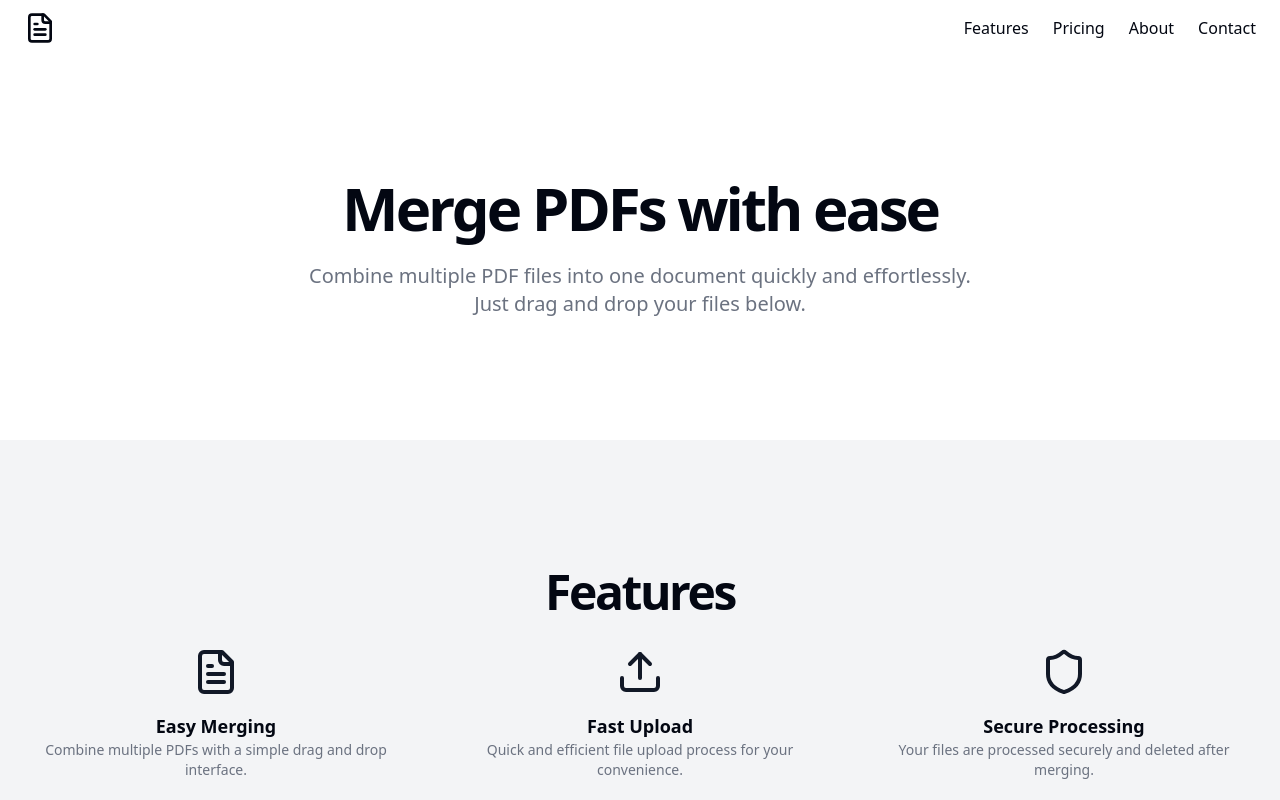
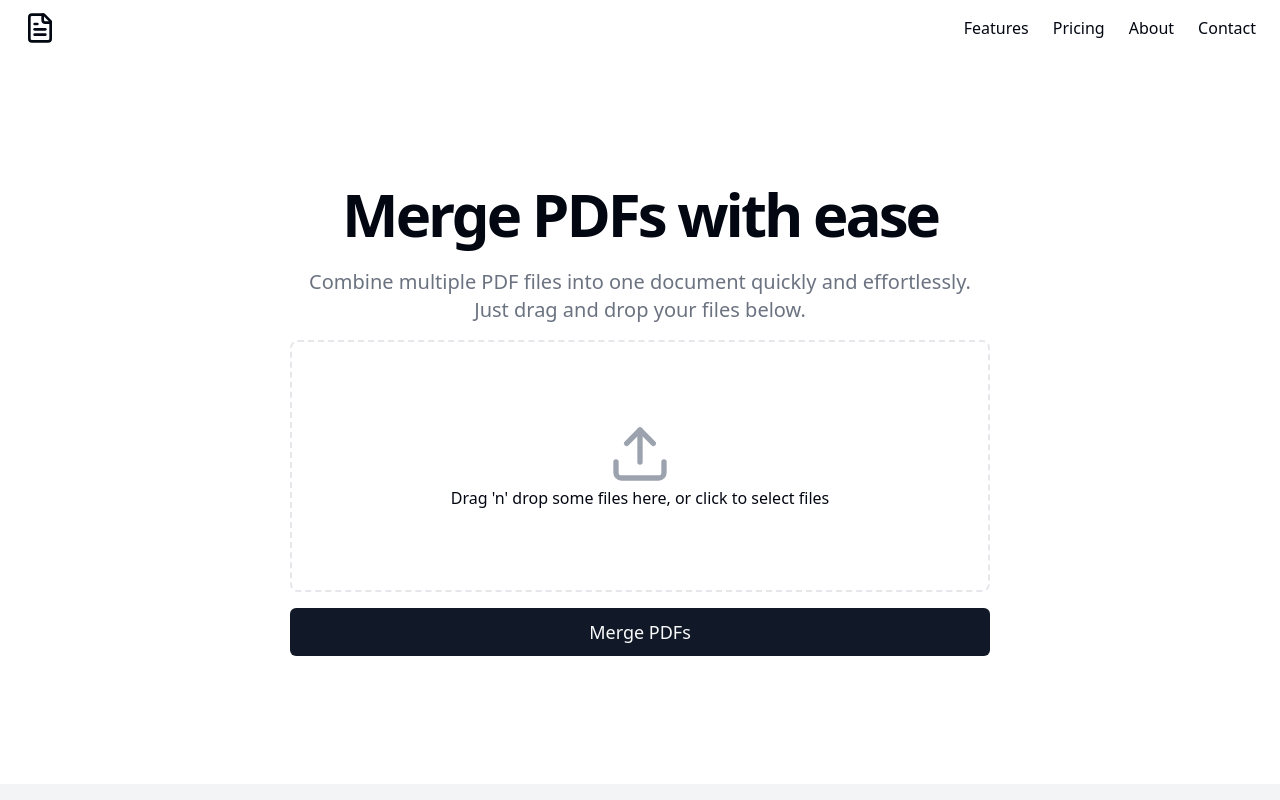
Before and after one commit to dannyjerome/pdf_merger_nj, a Next.js app: page / in a window 1280 px wide. Shown: the top 800 px of the page. Built offline with nearby package versions, Linux system fonts and the light colour scheme.

Commit message:
feat: updated the hero section for pdf input and merging

```diff
--- a/src/app/components/Hero.tsx
+++ b/src/app/components/Hero.tsx
@@ -1,16 +1,95 @@
+"use client";
+import { Button } from "@/components/ui/button";
+import { Check, Upload, X } from "lucide-react";
+import { useCallback, useState } from "react";
+import { useDropzone } from "react-dropzone";
+import mergePDFs from "@/lib/mergePDF";
+interface FileWithPreview extends File {
+  preview: string;
+}
 const Hero = () => {
+  const [files, setFiles] = useState<FileWithPreview[]>([]);
+
+  const onDrop = useCallback((acceptedFiles: File[]) => {
+    const newFiles = acceptedFiles.map((file: File) =>
+      Object.assign(file, {
+        preview: URL.createObjectURL(file),
+      })
+    ) as FileWithPreview[];
+    setFiles((prevFiles) => [...prevFiles, ...newFiles]);
+  }, []);
+
+  const { getRootProps, getInputProps, isDragActive } = useDropzone({
+    onDrop,
+    accept: { "application/pdf": [".pdf"] },
+    multiple: true,
+  });
+
+  function removeFile(index: number): void {
+    setFiles((prevFiles) => prevFiles.filter((_, i) => i !== index));
+  }
+
   return (
-    <div className="container flex flex-col items-center justify-center h-96">
+    <section className="px-4 py-12 md:py-24 lg:py-32 ">
+      <div className="container flex flex-col items-center justify-center h-auto space-y-4">
         <div className="space-y-6 text-center">
           <h1 className="text-3xl font-bold tracking-tighter sm:text-4xl md:text-5xl lg:text-6xl/none">
             Merge PDFs with ease
           </h1>
           <p className="max-w-[700px] text-gray-500 md:text-xl dark:text-gray-400">
-          Combine multiple PDF files into one document quickly and effortlessly.
-          Just drag and drop your files below.
+            Combine multiple PDF files into one document quickly and
+            effortlessly. Just drag and drop your files below.
           </p>
         </div>
+        <div className="w-full max-w-3xl space-y-4">
+          <div
+            {...getRootProps()}
+            className={
+              `py-20 border-2 border-dashed rounded-lg transition-colors hover:border-primary cursor-pointer text-center` +
+              (isDragActive ? " border-primary" : "")
+            }
+          >
+            <input {...getInputProps()} />
+            <Upload className=" mx-auto h-16 w-16 text-gray-400" />
+            {isDragActive ? (
+              <p>Drop the files here ...</p>
+            ) : (
+              <p>Drag 'n' drop some files here, or click to select files</p>
+            )}
           </div>
+          {files.length > 0 && (
+            <div className="mt-6">
+              <h3 className="text-xl font-semibold">Selected Files:</h3>
+              <ul className="mt-3 space-y-2 max-h-40 overflow-auto border p-2 rounded-lg custom-scrollbar">
+                {files.map((file, index) => (
+                  <li
+                    key={file.name}
+                    className="flex items-center text-sm text-gray-500"
+                  >
+                    <Check className="mr-2 h-5 w-5 text-green-500" />
+                    {file.name}
+                    <X
+                      className="ml-2 h-5 w-5 text-red-500 cursor-pointer"
+                      onClick={() => removeFile(index)}
+                    />
+                  </li>
+                ))}
+              </ul>
+            </div>
+          )}
+          <Button
+            className="w-full mt-4 py-6 text-lg"
+            onClick={() => {
+              mergePDFs(files).then(() => {
+                setFiles([]);
+              });
+            }}
+          >
+            Merge PDFs
+          </Button>
+        </div>
+      </div>
+    </section>
   );
 };
 
```
Lines whose indentation alone changed are shown as unchanged.
